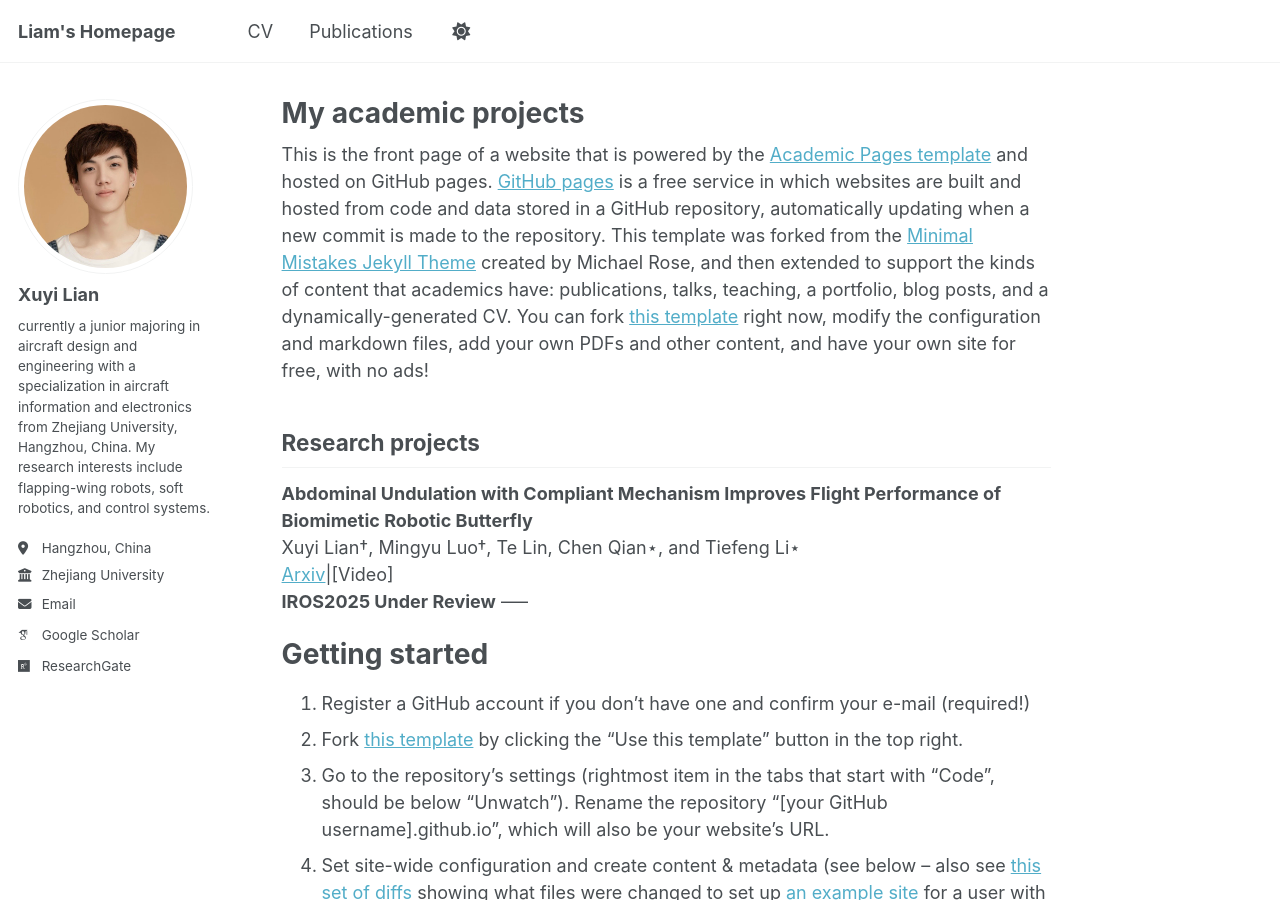
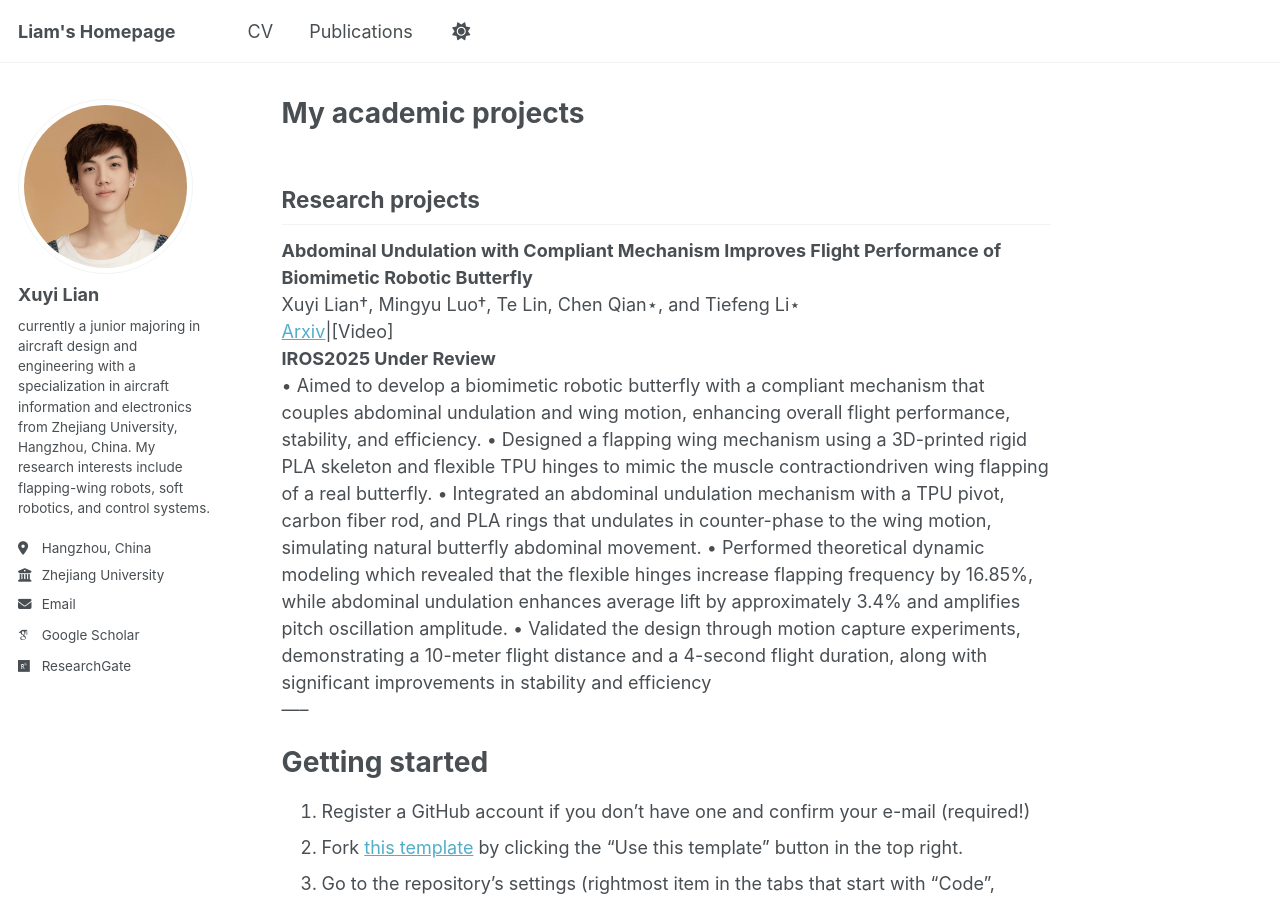
Before and after one commit to xuyilian/xuyilian.github.io, a Jekyll site: the page built from _pages/about.md, in a window 1280 px wide and 900 px high. Built offline with Jekyll 4.4.1, drawn with Linux system fonts in a browser that asks for light colours; some web fonts are replaced.

Commit message:
Update about.md

```diff
--- a/_pages/about.md
+++ b/_pages/about.md
@@ -7,14 +7,24 @@ redirect_from:
   - /about.html
 ---
 
-This is the front page of a website that is powered by the [Academic Pages template](https://github.com/academicpages/academicpages.github.io) and hosted on GitHub pages. [GitHub pages](https://pages.github.com) is a free service in which websites are built and hosted from code and data stored in a GitHub repository, automatically updating when a new commit is made to the repository. This template was forked from the [Minimal Mistakes Jekyll Theme](https://mmistakes.github.io/minimal-mistakes/) created by Michael Rose, and then extended to support the kinds of content that academics have: publications, talks, teaching, a portfolio, blog posts, and a dynamically-generated CV. You can fork [this template](https://github.com/academicpages/academicpages.github.io) right now, modify the configuration and markdown files, add your own PDFs and other content, and have your own site for free, with no ads!
 
 Research projects
 -----
 **Abdominal Undulation with Compliant Mechanism Improves Flight Performance of Biomimetic Robotic Butterfly**\\
 Xuyi Lian†, Mingyu Luo†, Te Lin, Chen Qian⋆, and Tiefeng Li⋆\\
 [Arxiv](https://arxiv.org/pdf/2503.06516)|[Video]\\
-**IROS2025 Under Review**
+**IROS2025 Under Review**\\
+• Aimed to develop a biomimetic robotic butterfly with a compliant mechanism that couples abdominal
+undulation and wing motion, enhancing overall flight performance, stability, and efficiency.
+• Designed a flapping wing mechanism using a 3D-printed rigid PLA skeleton and flexible TPU
+hinges to mimic the muscle contractiondriven wing flapping of a real butterfly.
+• Integrated an abdominal undulation mechanism with a TPU pivot, carbon fiber rod, and PLA rings that
+undulates in counter-phase to the wing motion, simulating natural butterfly abdominal movement.
+• Performed theoretical dynamic modeling which revealed that the flexible hinges increase flapping
+frequency by 16.85%, while abdominal undulation enhances average lift by approximately
+3.4% and amplifies pitch oscillation amplitude.
+• Validated the design through motion capture experiments, demonstrating a 10-meter flight distance
+and a 4-second flight duration, along with significant improvements in stability and efficiency\\
 -----
 
 Getting started
```
